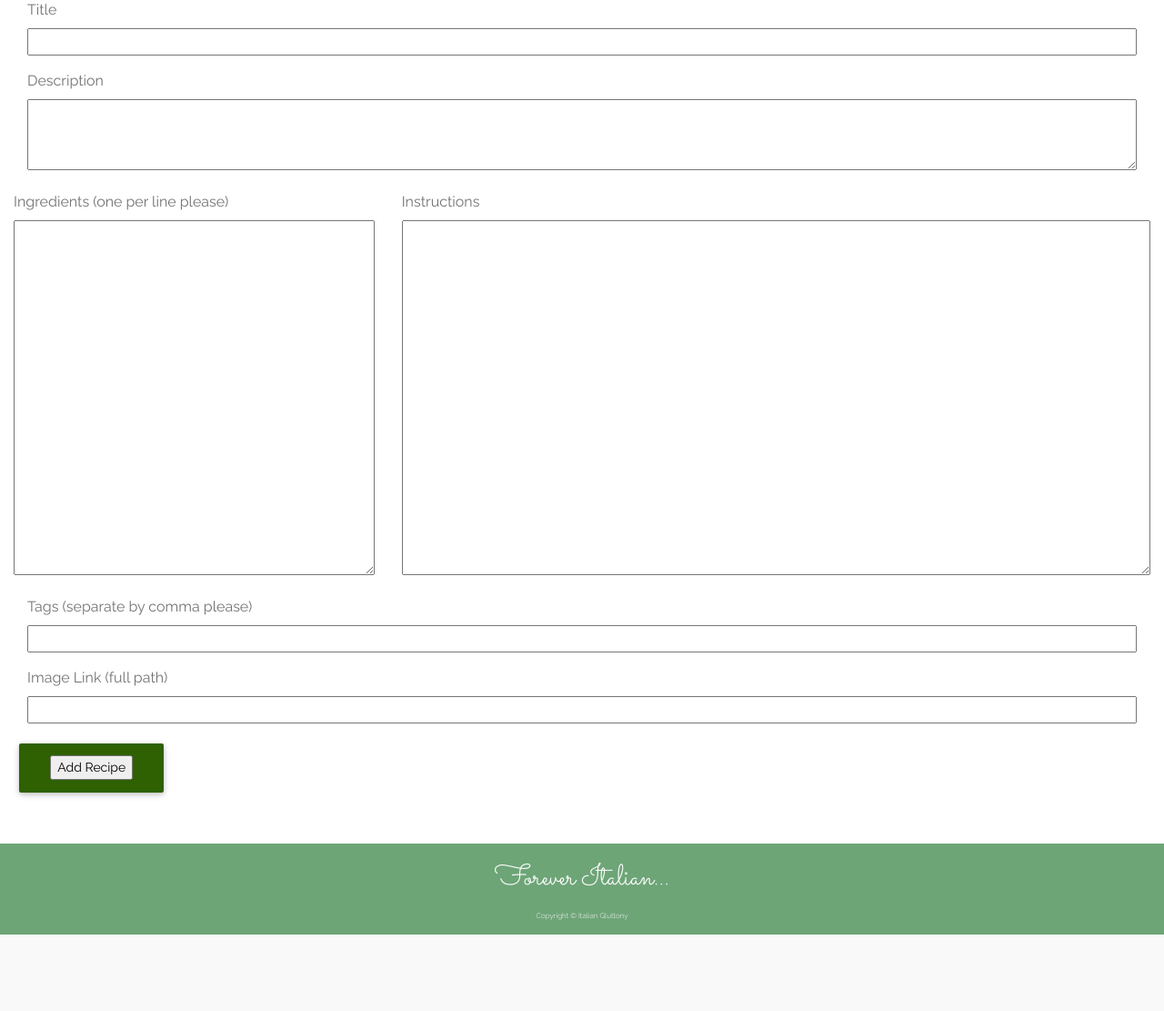
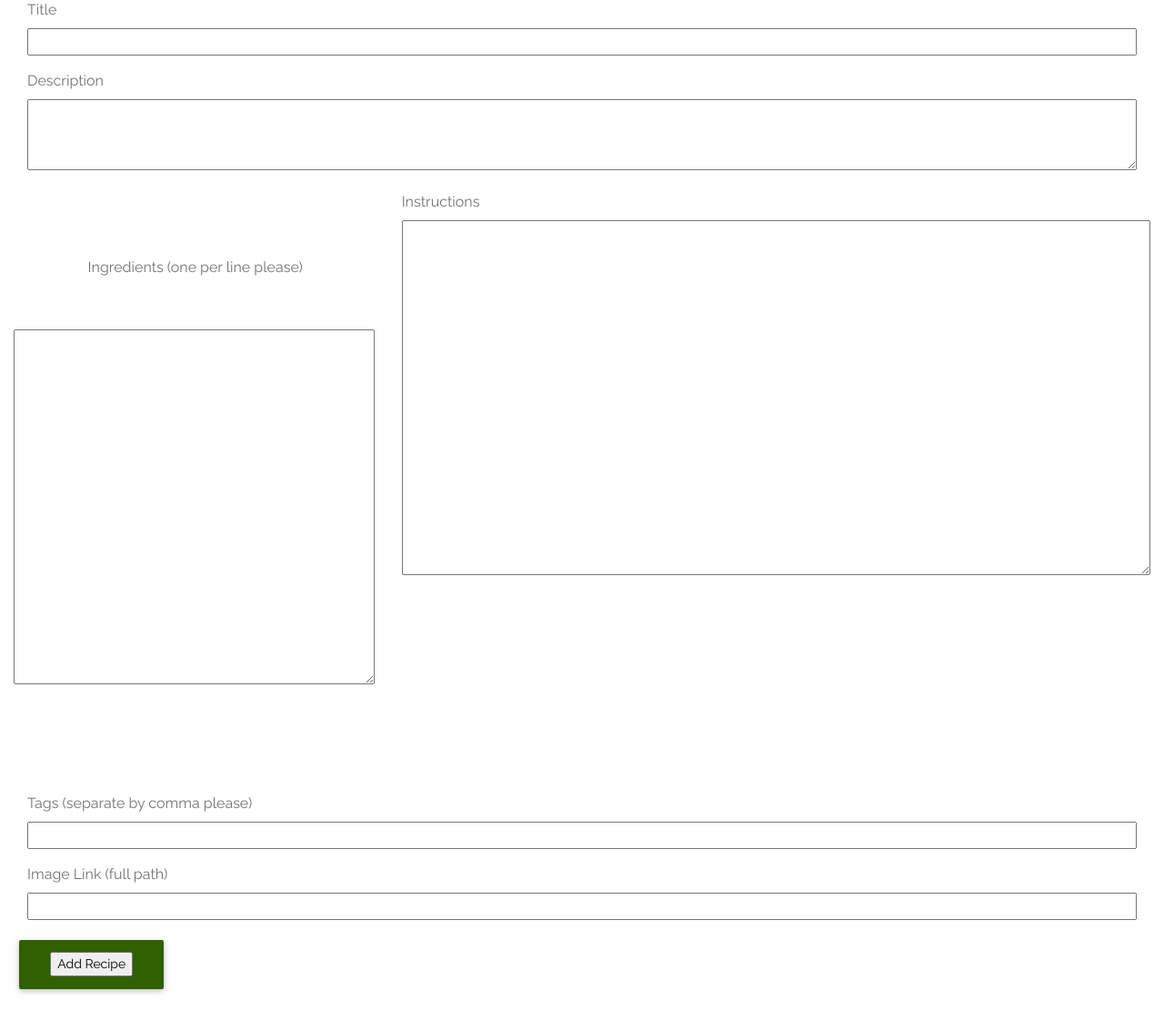
Before and after one commit to Vicky185/italianrecipe-app, a Flask app: page /create_recipe in a window 1280 px wide. Shown: the part 221-1332 px from the top of the page at 91% size. Before the commit the page ends 1248 px from the top, so only its background shows below. Run offline with Flask 2, Linux system fonts and the light colour scheme; some libraries are stand-ins or nearby versions.

Commit message:
added pre-wrap to ingredients

```diff
--- a/templates/create_recipe.html
+++ b/templates/create_recipe.html
@@ -22,7 +22,7 @@
             {% endfor %}
         </p>
         <div class="row">
-            <div class="col-md-4">
+            <div class="col-md-4" style="white-space: pre-wrap">
                 <p>
                     {{ form.ingredients.label }}<br>
                     {{ form.ingredients(cols="40", rows="16") }}
```
